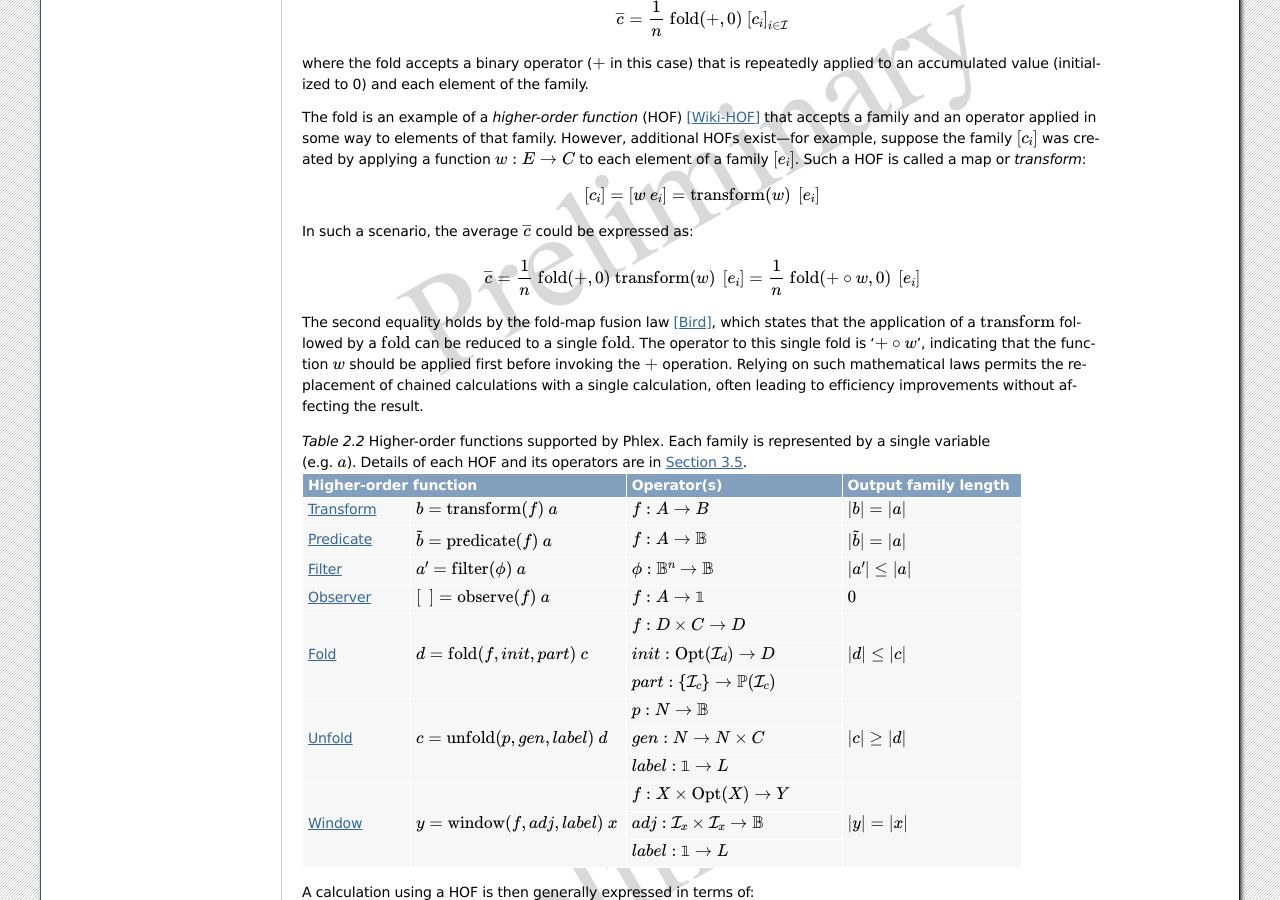
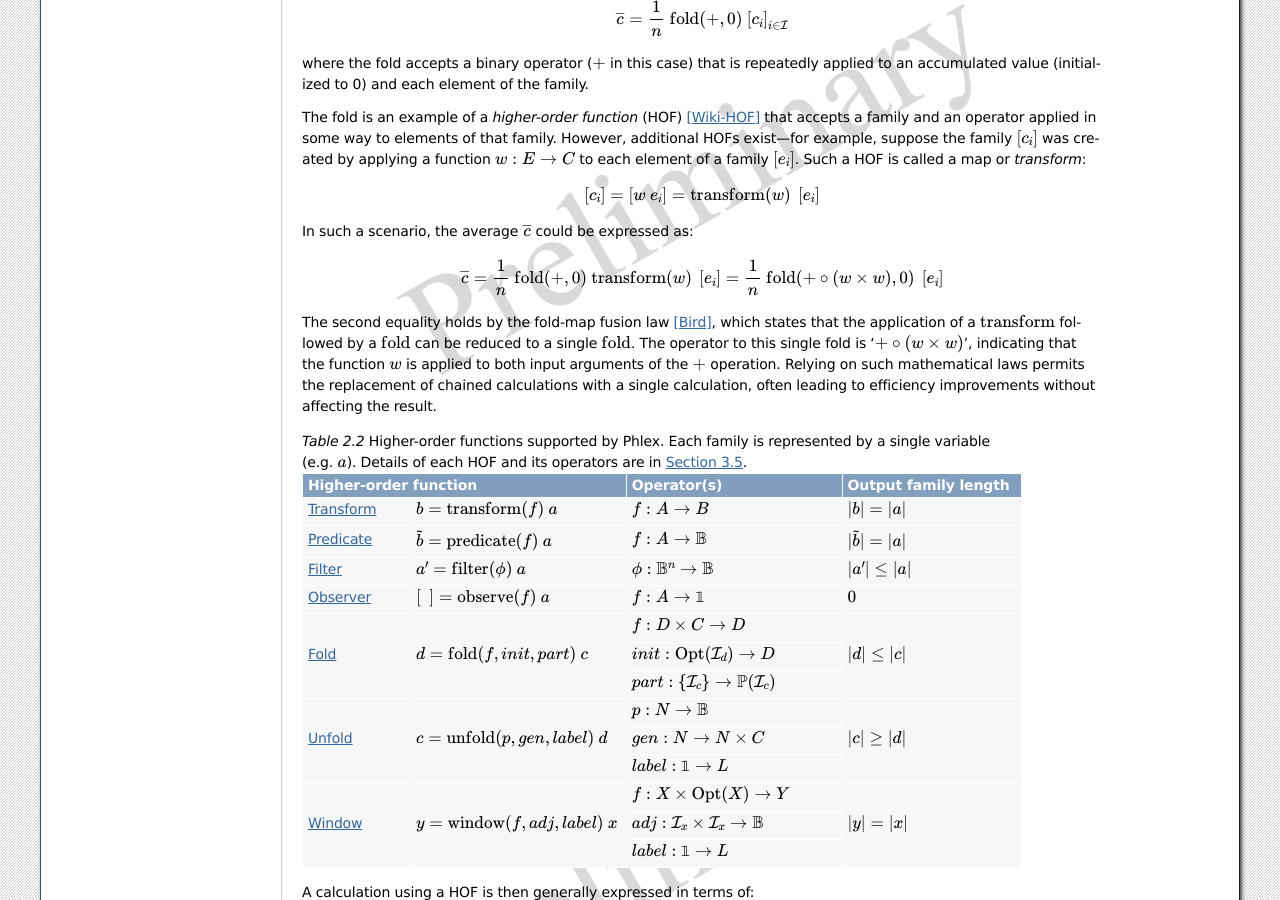
Before and after one commit to Framework-R-D/phlex-design, a Sphinx documentation site: the page built from doc/ch_preliminaries/functional_programming.rst, in a window 1280 px wide and 900 px high, scrolled down 1464 px. Built offline with Sphinx 7.4.7, drawn with Linux system fonts in a browser that asks for light colours; cross-references to code outside the pages are shown as plain code; some of the changed text lies outside the part shown.

Commit message:
Fix fold operator for arithmetic mean

```diff
--- a/doc/ch_preliminaries/functional_programming.rst
+++ b/doc/ch_preliminaries/functional_programming.rst
@@ -86,10 +86,10 @@
 In such a scenario, the average :math:`\overline{c}` could be expressed as:
 
 .. math::
-   \overline{c} = \frac{1}{n}\ \fold{+}{0}\ \transform{w}\ \fami{e} = \frac{1}{n}\ \fold{+ \comp w}{0}\ \fami{e}
+   \overline{c} = \frac{1}{n}\ \fold{+}{0}\ \transform{w}\ \fami{e} = \frac{1}{n}\ \fold{+ \comp (w \times w)}{0}\ \fami{e}
 
 The second equality holds by the fold-map fusion law [Bird]_, which states that the application of a :math:`\text{transform}` followed by a :math:`\text{fold}` can be reduced to a single :math:`\text{fold}`.
-The operator to this single fold is ':math:`+ \comp w`', indicating that the function :math:`w` should be applied first before invoking the :math:`+` operation.
+The operator to this single fold is ':math:`+ \comp (w \times w)`', indicating that the function :math:`w` is applied to both input arguments of the :math:`+` operation.
 Relying on such mathematical laws permits the replacement of chained calculations with a single calculation, often leading to efficiency improvements without affecting the result.
 
 .. _hofs_in_phlex:
```
